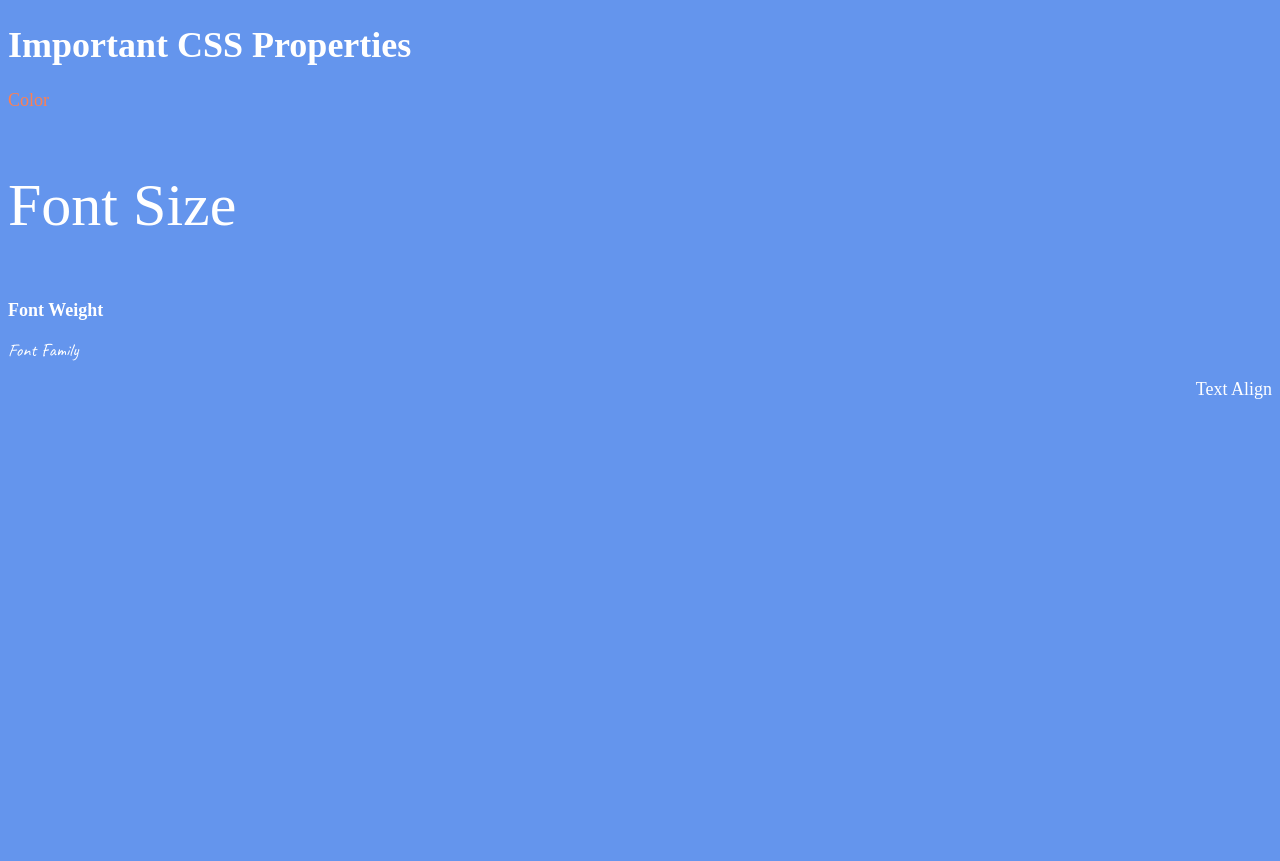
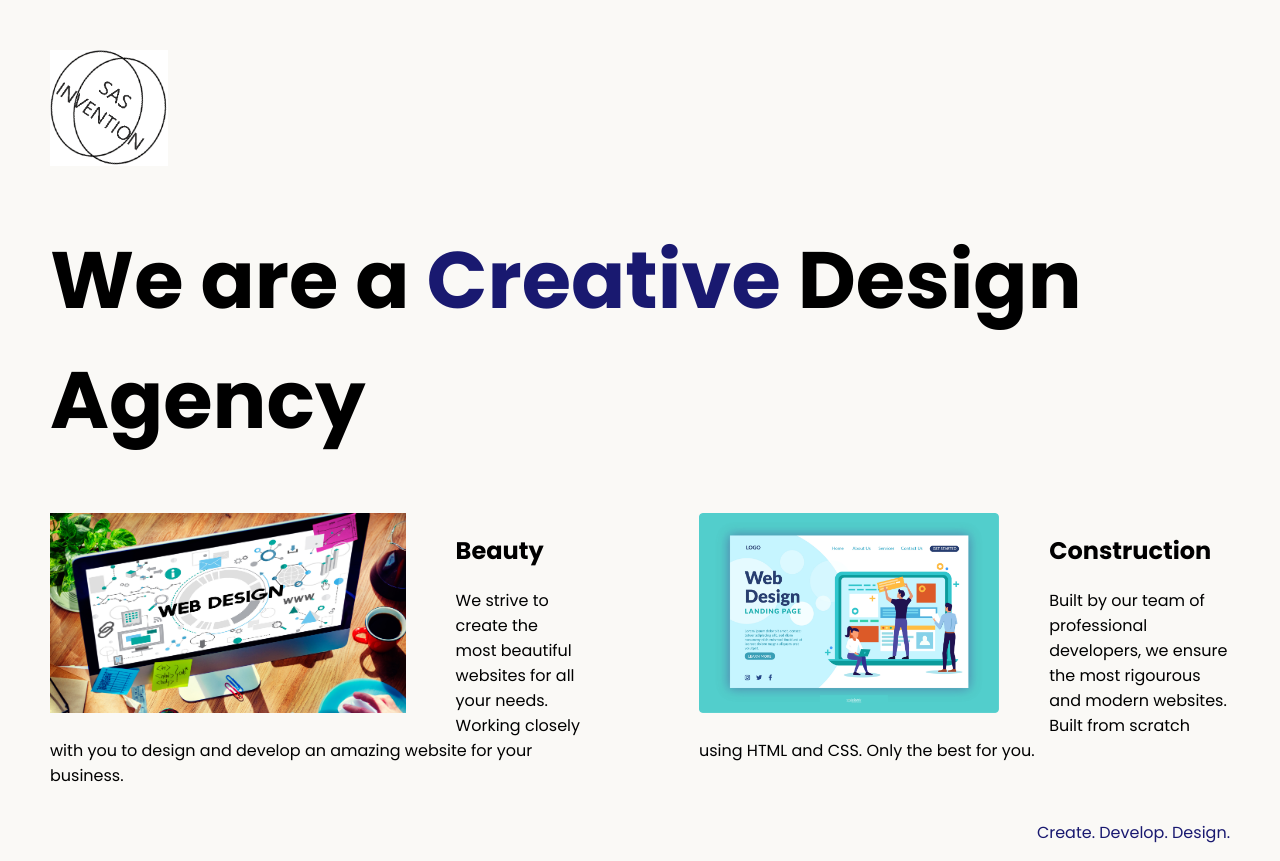
Before and after one commit to Simran1511/CSS-portfolio, a plain HTML site: page index.html in a window 1280 px wide. Before the commit the page ends 800 px from the top, so only its background shows below. Drawn offline with Linux system fonts and the light colour scheme.

Commit message:
Add files via upload

```diff
--- a/index.html
+++ b/index.html
@@ -1,60 +1,57 @@
 <!DOCTYPE html>
 <html lang="en">
+  <head>
+    <meta charset="UTF-8" />
+    <meta name="viewport" content="width=device-width, initial-scale=1.0" />
+    <title>SAS-INVENTIONS</title>
+    <link
+      rel="shortcut icon"
+      href="./assets/images/LOGO (2).PNG"
+      type="image/x-icon"
+    />
+    <link rel="stylesheet" href="./style.css" />
+    <link rel="preconnect" href="https://fonts.googleapis.com" />
+    <link rel="preconnect" href="https://fonts.gstatic.com" crossorigin />
+    <link
+      href="https://fonts.googleapis.com/css2?family=Poppins:wght@400;700&display=swap"
+      rel="stylesheet"
+    />
+  </head>
 
-<head>
-  <meta charset="UTF-8">
-  <title>CSS Properties</title>
-  <link rel="preconnect" href="https://fonts.googleapis.com">
-<link rel="preconnect" href="https://fonts.gstatic.com" crossorigin>
-<link href="https://fonts.googleapis.com/css2?family=Caveat:wght@400..700&display=swap" rel="stylesheet">
-  <style>
-    body {
-      background-color: cornflowerblue;
-      color: white;
-      font-size: 18px;
-    }
+  <body>
+    <div class="main">
+      <img class="logo" src="./assets/images/LOGO (2).PNG" alt="logo" />
+      <h1>We are a <span>Creative</span> Design Agency</h1>
+      <div class="left card">
+        <img
+          class="tile-image"
+          src="./assets/images/WEB-design.jpg"
+          alt="hand and flower in water"
+        />
+        <h2 class="card-title">Beauty</h2>
+        <p class="card-text">
+          We strive to create the most beautiful websites for all your needs.
+          Working closely with you to design and develop an amazing website for
+          your business.
+        </p>
+      </div>
 
-    /* Don't change the CSS above, add Your CSS below */
-    #color{
-      color: coral;
-    }
-    #font{
-      font-size: 2rem;
-    }
-    #weight{
-      font-weight: 900;
-    }
-    #Family{
-      font-family: "Caveat", cursive;
-      font-weight: 400;
-    }
-    #Align{
-      text-align: right;
-    }
-    html{
-      font-size: 30px;
-    }
-
-
-  </style>
-</head>
-
-<body>
-  <h1>Important CSS Properties</h1>
-  <p id="color">Color</p>
-  <p id="font">Font Size</p>
-  <p id="weight">Font Weight</p>
-  <p id="Family">Font Family</p>
-  <p id="Align">Text Align</p>
-
-  <!-- TODOs
-  1. Change the color of <p>Color</p> to "coral" color.
-  2. Change the font size of <p>Font Size</p> to 2X the size of the root font size.
-  3. Change the font weight of <p>Font Weight</p> to 900.
-  4. Change the font family of <p>Font Family</p> to the Google font Caveat with regular (400) font weight.
-  Link: https://fonts.google.com/specimen/Caveat
-  5. Change the <p>Text Align</p> to right align.
-  6. Change the the root (html element) font size to 30px -->
-</body>
-
+      <div class="right card">
+        <img
+          class="tile-image"
+          src="./assets/images/pages.jpg"
+          alt="metal structure"
+        />
+        <h2 class="card-title">Construction</h2>
+        <p>
+          Built by our team of professional developers, we ensure the most
+          rigourous and modern websites. Built from scratch using HTML and CSS.
+          Only the best for you.
+        </p>
+      </div>
+    </div>
+    <footer>
+      <p>Create. Develop. Design.</p>
+    </footer>
+  </body>
 </html>
--- /dev/null
+++ b/solution.css
@@ -0,0 +1,67 @@
+body {
+  font-family: "Poppins", sans-serif;
+  margin: 50px 50px 0 50px;
+  background-color: #faf9f6;
+  display: flex;
+  flex-direction: column;
+  min-height: 95vh;
+}
+.main {
+  flex: 1;
+}
+
+h1 {
+  font-size: 5rem;
+}
+
+footer {
+  text-align: right;
+  color: midnightblue;
+}
+
+.tile-image {
+  height: 200px;
+  float: left;
+  margin-right: 50px;
+}
+
+.card {
+  width: 45%;
+}
+
+.left {
+  float: left;
+}
+
+.right {
+  float: right;
+}
+
+.creative {
+  color: midnightblue;
+}
+
+@media (max-width: 680px) {
+  .logo {
+    width: 100px;
+  }
+
+  h1 {
+    font-size: 3.5rem;
+    text-align: center;
+  }
+
+  .card {
+    width: 100%;
+    display: block;
+    margin-bottom: 30px;
+    text-align: justify;
+  }
+
+  .card img {
+    margin-bottom: 10px;
+    width: 100%;
+    display: inline;
+    object-fit: cover;
+  }
+}
--- /dev/null
+++ b/style.css
@@ -0,0 +1,80 @@
+body {
+  font-family: "Poppins", sans-serif;
+  margin: 50px 50px 0 50px;
+  background-color: #faf9f6;
+  display: flex;
+  flex-direction: column;
+  min-height: 95vh;
+}
+
+.main {
+  flex: 1;
+}
+
+h1 {
+  font-size: 5rem;
+  display: inline-block;
+
+
+}
+span{
+  color: midnightblue;
+}
+
+footer {
+  text-align: right;
+  color: midnightblue;
+}
+
+
+.logo {
+ display: inline;
+  width: 10%;
+  float: left;
+
+}
+
+.tile-image{
+ height: 200px;
+  float: left;
+  margin-right: 50px;
+}
+
+.card {
+  width: 45%;
+}
+
+.left {
+  float: left;
+}
+
+.right {
+  float: right;
+}
+
+@media (max-width: 800px){
+
+  h1{
+    font-size: 2rem;
+    text-align: center;
+  }
+  .logo{
+    width: 30%;
+    margin-left: 30%;
+  }
+
+  .card {
+    width: 100%;
+    display: block;
+    margin-bottom: 30px;
+    text-align: justify;
+  }
+
+   img {
+    margin-bottom: 10px;
+    width: 100%;
+
+    object-fit: fill;
+  }
+
+}
```
Also changed, not shown: solution.html (+25 -46 lines), assets/images/LOGO (2).PNG (added), assets/images/WEB-design.jpg (added), assets/images/beautiful.jpg (added), assets/images/construction.jpg (added), assets/images/logo.png (added), assets/images/pages.jpg (added).
